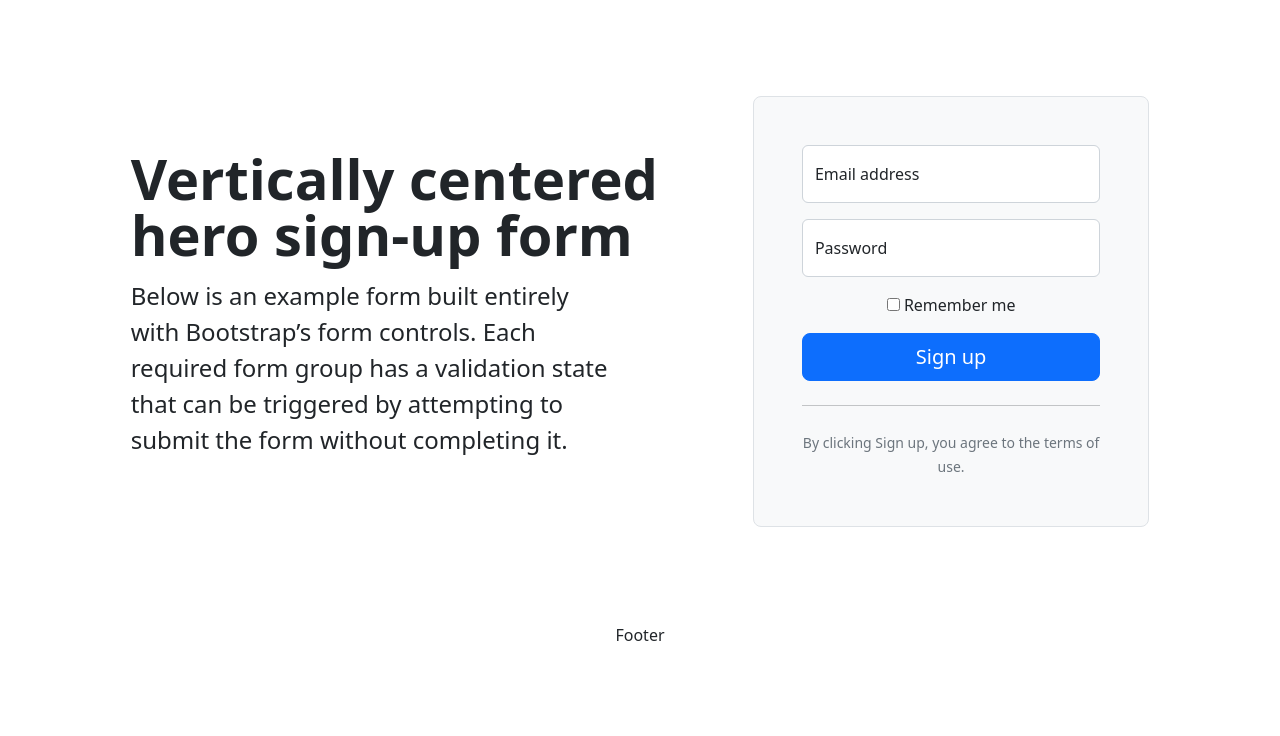
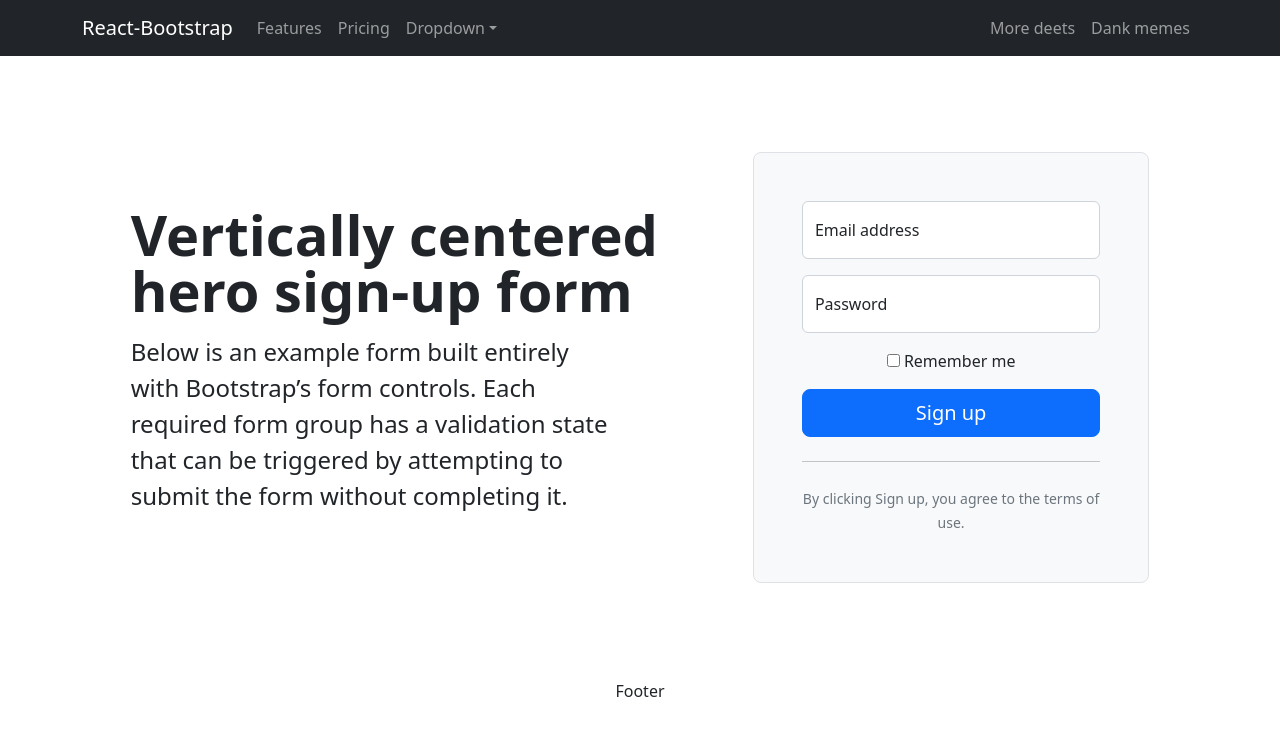
Before and after one commit to minjurRahman/LearningHouse-Client, a React (Create React App) app: page / in a window 1280 px wide. Shown: the top 736 px of the page. Built offline with nearby package versions, Linux system fonts and the light colour scheme.

Commit message:
header added

```diff
--- a/src/Pages/Home.js
+++ b/src/Pages/Home.js
@@ -12,11 +12,11 @@ const Home = () => {
       <div className="col-md-10 mx-auto col-lg-5">
         <form className="p-4 p-md-5 border rounded-3 bg-light">
           <div className="form-floating mb-3">
-            <input type="email" className="form-control" id="floatingInput" placeholder="name@example.com"/>
+            <input type="email" name='email' className="form-control" id="floatingInput" placeholder="name@example.com"/>
             <label for="floatingInput">Email address</label>
           </div>
           <div className="form-floating mb-3">
-            <input type="password" className="form-control" id="floatingPassword" placeholder="Password"/>
+            <input type="password" name='password' className="form-control" id="floatingPassword" placeholder="Password"/>
             <label for="floatingPassword">Password</label>
           </div>
           <div className="checkbox mb-3">
--- a/src/Shared/Header.js
+++ b/src/Shared/Header.js
@@ -1,10 +1,40 @@
 import React from 'react';
+import Container from 'react-bootstrap/Container';
+import Nav from 'react-bootstrap/Nav';
+import Navbar from 'react-bootstrap/Navbar';
+import NavDropdown from 'react-bootstrap/NavDropdown';
 
 const Header = () => {
     return (
-        <div>
-
-        </div>
+        <Navbar collapseOnSelect expand="lg" bg="dark" variant="dark">
+        <Container>
+          <Navbar.Brand href="#home">React-Bootstrap</Navbar.Brand>
+          <Navbar.Toggle aria-controls="responsive-navbar-nav" />
+          <Navbar.Collapse id="responsive-navbar-nav">
+            <Nav className="me-auto">
+              <Nav.Link href="#features">Features</Nav.Link>
+              <Nav.Link href="#pricing">Pricing</Nav.Link>
+              <NavDropdown title="Dropdown" id="collasible-nav-dropdown">
+                <NavDropdown.Item href="#action/3.1">Action</NavDropdown.Item>
+                <NavDropdown.Item href="#action/3.2">
+                  Another action
+                </NavDropdown.Item>
+                <NavDropdown.Item href="#action/3.3">Something</NavDropdown.Item>
+                <NavDropdown.Divider />
+                <NavDropdown.Item href="#action/3.4">
+                  Separated link
+                </NavDropdown.Item>
+              </NavDropdown>
+            </Nav>
+            <Nav>
+              <Nav.Link href="#deets">More deets</Nav.Link>
+              <Nav.Link eventKey={2} href="#memes">
+                Dank memes
+              </Nav.Link>
+            </Nav>
+          </Navbar.Collapse>
+        </Container>
+      </Navbar>
     );
 };
 
```
